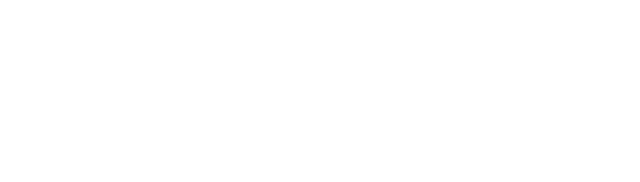
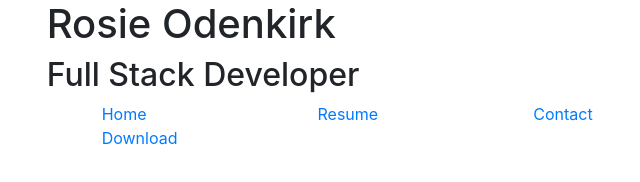
Before and after one commit to upeshp/UCD-resume, a plain HTML site: page index.html in a window 1280 px wide. Shown: the whole page, without its empty margins (380-1020 px from the left). Drawn offline with nearby package versions, Linux system fonts and the light colour scheme.

Commit message:
Second commit

```diff
--- a/index.html
+++ b/index.html
@@ -6,11 +6,44 @@
     <meta http-equiv="X-UA-Compatible" content="ie=edge">
     <link rel="stylesheet" href="https://maxcdn.bootstrapcdn.com/bootstrap/4.2.1/css/bootstrap.min.css" type="text/css" />
     <link rel="stylesheet" href="https://stackpath.bootstrapcdn.com/font-awesome/4.7.0/css/font-awesome.min.css" type="text/css" />
+    <link rel="stylesheet" href="assets/css/style.css" type="text/css" />
     <title>Rosie</title>
 </head>
 <body>
     <header>
+        <div class="row no-gutters">
+            <a href="index.html" div class="col-md-4 logo">
 
+            </a>
+            <div class="col-md-8">
+                <div class="row no-gutters bg-color-name-title">
+                    <div class="col heading">
+                        <h1 class="name">Rosie Odenkirk</h1>
+                        <h2 class="title">Full Stack Developer</h2>
+                    </div>
+                </div>
+                <div class="row no-gutters">
+                    <div class="col">
+                        <ul id="nav" class="list inline menucontainer">
+                            <li class="col-6 col-sm-3 ui-menu-color-home list-inline-item">
+                                <a href="#"><span>Home</span></a>
+                            </li>
+                            <li class="col-6 col-sm-3 ui-menu-color-resume list-inline-item">
+                                <a href="#"><span>Resume</span></a>
+                            </li>
+                            <li class="col-6 col-sm-3 ui-menu-color-contact list-inline-item">
+                                <a href="#"><span>Contact</span></a>
+                            </li>
+                            <li class="col-6 col-sm-3 ui-menu-color-download list-inline-item">
+                                <a href="#"><span>Download</span></a>
+                            </li>
+                        </ul>
+                    </div>
+                </div>
+
+
+            </div>
+        </div>
     </header>
     <section>
 
```
